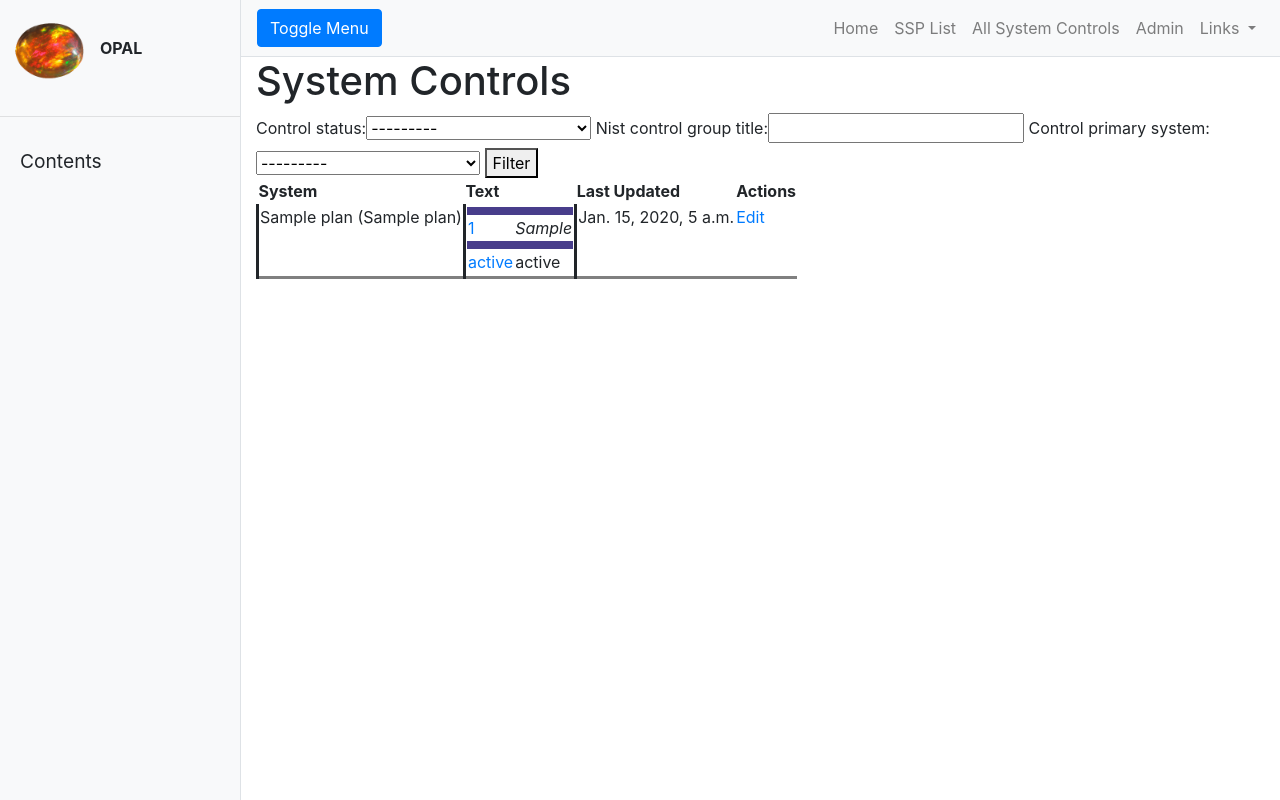
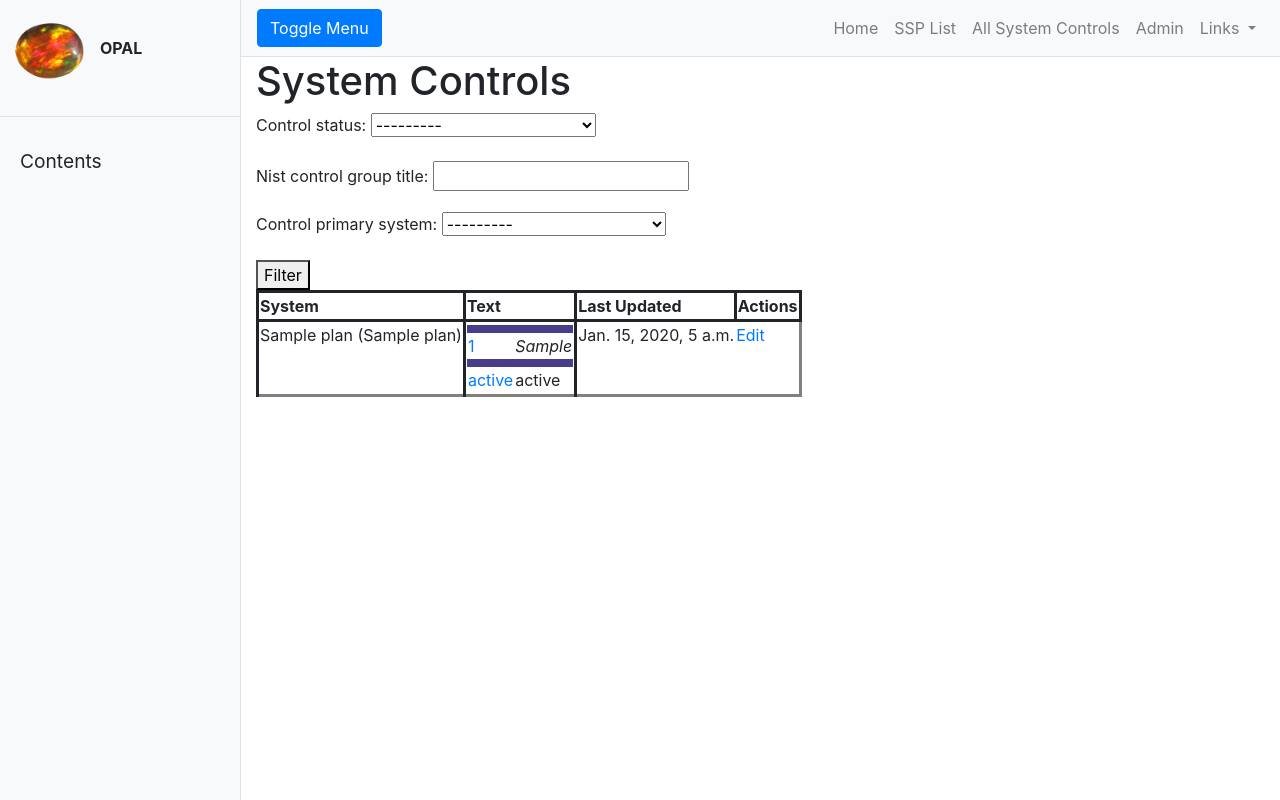
Before and after one commit to EOP-OMB/opal, a Django app: page /control/ in a window 1280 px wide. Run offline with Django 3.2, Linux system fonts and the light colour scheme; tables that the repository leaves empty hold one stand-in row (values such as "Sample post"); some libraries are stand-ins or nearby versions.

Commit message:
Updated system_control_list template and added favicon.ico

```diff
--- a/ssp/templates/ssp/system_control_list.html
+++ b/ssp/templates/ssp/system_control_list.html
@@ -3,15 +3,15 @@
 {% block content %}
 <h1>System Controls</h1>
     <form method="get">
-        {{ filter.form.as_table }}
+        {{ filter.form.as_p }}
         <button type="submit">Filter</button>
     </form>
-    <table style="vertical-align: top">
-        <tr>
-            <th>System</th>
-            <th>Text</th>
-            <th>Last Updated</th>
-            <th>Actions</th>
+    <table style="vertical-align: top; border-style: solid;" >
+        <tr style="alignment: center">
+            <th style="border-style: solid;">System</th>
+            <th style="border-style: solid;">Text</th>
+            <th style="border-style: solid;">Last Updated</th>
+            <th style="border-style: solid;">Actions</th>
         </tr>
         {% if system_control_list %}
             {% for control in system_control_list %}
@@ -37,7 +37,7 @@
                         </table>
                     </td>
                     <td style="vertical-align: top" nowrap>{{ control.updated_at }}</td>
-                    <td style="vertical-align: top"><a href="{% url 'admin:ssp_system_control_change' control.id %}" target="_blank">Edit</a></td>
+                    <td style="vertical-align: top; alignment: right;"><a href="{% url 'admin:ssp_system_control_change' control.id %}" target="_blank">Edit</a></td>
                 </tr>
             {% endfor %}
     </table>
```
Also changed, not shown: ssp/static/ssp/favicon.ico (added).
